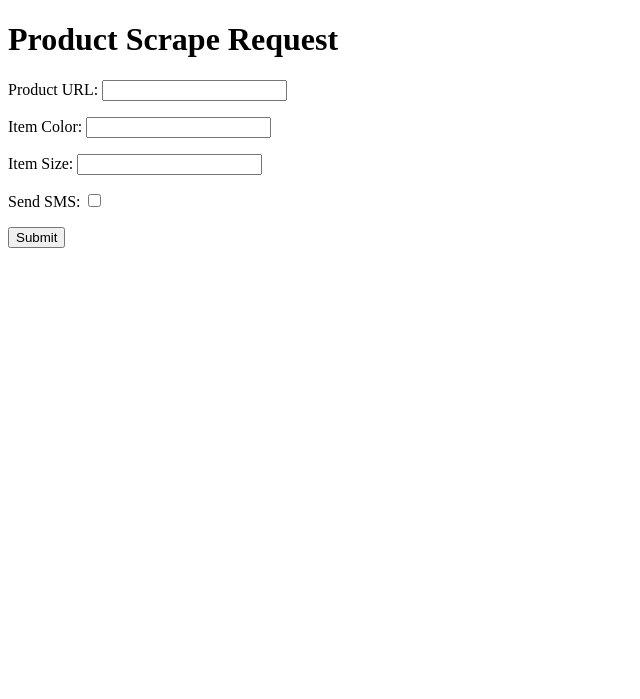
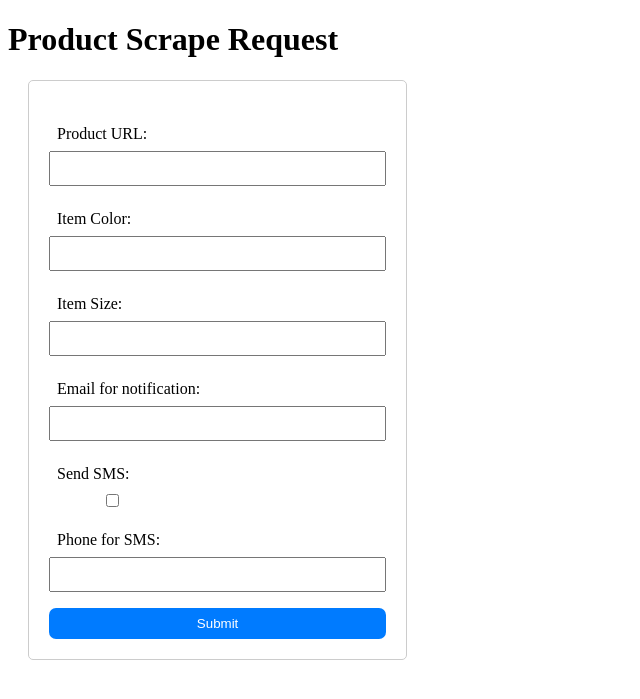
Before and after one commit to aljanjic/GoldenRags, a Django app: page /scrape/ in a window 1280 px wide. Shown: the top 699 px of the page, without its empty margins (0-640 px from the left). Run offline with Django 5.2, Linux system fonts and the light colour scheme.

Commit message:
Adding Form style and fields

```diff
--- a/GoldenRags/GoldenRagsApp/forms.py
+++ b/GoldenRags/GoldenRagsApp/forms.py
@@ -4,4 +4,6 @@ class ScrapeForm(forms.Form):
     product_url = forms.URLField(label='Product URL')
     item_color = forms.CharField(label='Item Color')
     item_size = forms.CharField(label='Item Size')
+    receivers_email = forms.CharField(label='Email for notification')
     send_sms = forms.BooleanField(label='Send SMS', required=False)
+    phone_number = forms.CharField(label='Phone for SMS', required=False)
--- /dev/null
+++ b/GoldenRags/GoldenRagsApp/static/css/style.css
@@ -0,0 +1,34 @@
+form {
+    margin: 20px;
+    padding: 20px;
+    border: 1px solid #ccc;
+    border-radius: 5px;
+    width: 30%;
+    box-sizing: border-box;
+}
+.form-field {
+    margin-bottom: 10px;
+}
+.form-field input, .form-field select, .form-field textarea {
+    width: calc(100% - 16px);
+}
+label, input, button {
+    display: block;
+    width: 100%;
+    padding: 8px;
+    box-sizing: border-box;
+}
+input[type="checkbox"] {
+    width: auto;
+    margin-left: 17%;
+}
+button {
+    background-color: #007bff;
+    color: white;
+    border: none;
+    border-radius: 7px;
+    cursor: pointer;
+}
+button:hover {
+    background-color: #0056b3;
+}
--- a/GoldenRags/GoldenRagsApp/templates/GoldenRagsApp/index.html
+++ b/GoldenRags/GoldenRagsApp/templates/GoldenRagsApp/index.html
@@ -3,6 +3,8 @@
 <head>
     <meta charset="UTF-8">
     <title>Scrape Form</title>
+    {% load static %}
+    <link rel="stylesheet" href="{% static 'css/style.css' %}">
 </head>
 <body>
     <h1>Product Scrape Request</h1>
```
